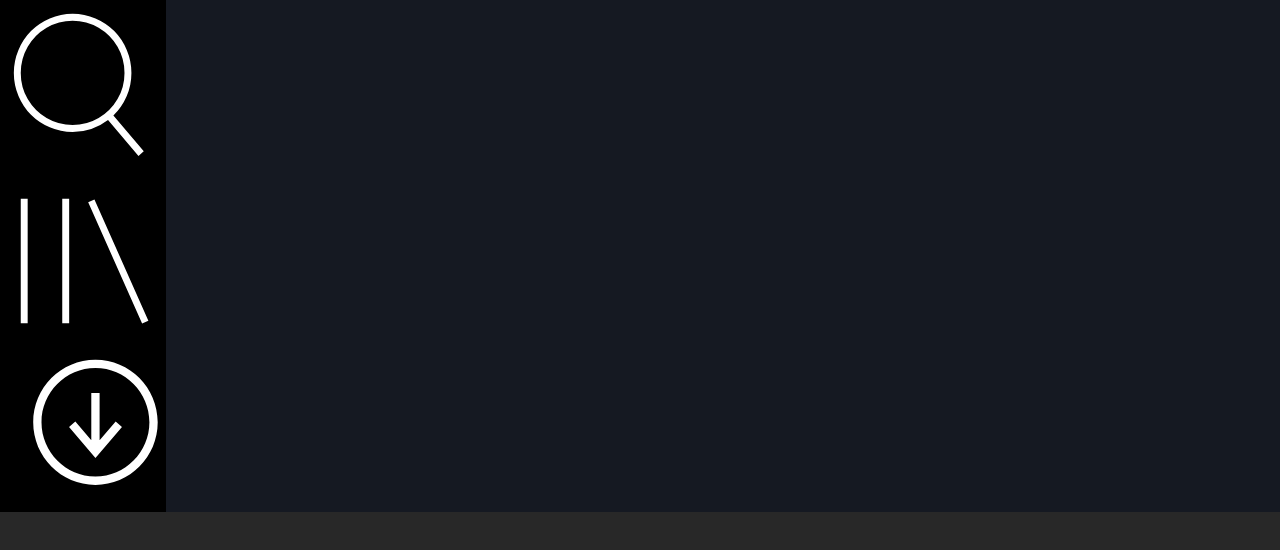
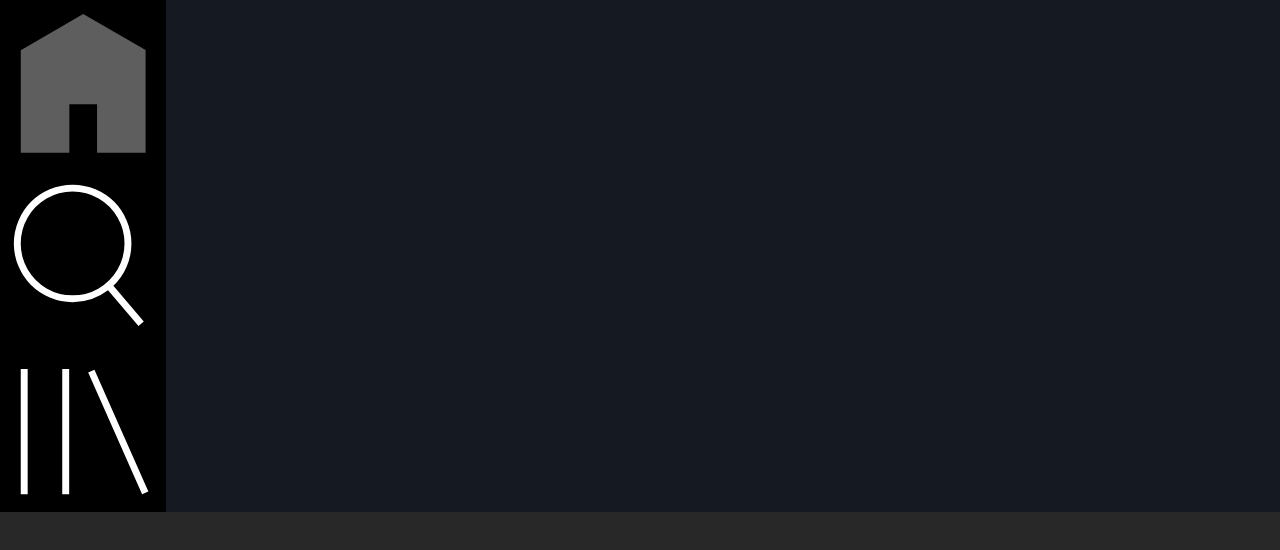
Before and after one commit to alemalagni/html-css-spotifyweb, a plain HTML site: page day-1/index.html in a window 1280 px wide. Shown: the part 168-718 px from the top of the page. Drawn offline with Linux system fonts and the light colour scheme.

Commit message:
refactor: header section

```diff
--- a/day-1/index.html
+++ b/day-1/index.html
@@ -17,7 +17,7 @@
                 </div>
                 <div> <!-- Home -->
                     <a href="">
-
+                        <svg viewBox="0 0 512 512" xmlns="http://www.w3.org/2000/svg"><path d="M448 463.746h-149.333v-149.333h-85.334v149.333h-149.333v-315.428l192-111.746 192 110.984v316.19z" fill="#5e5e5e"/></svg>
                         <span class="lap"></span>
                     </a>
                 </div>
```
